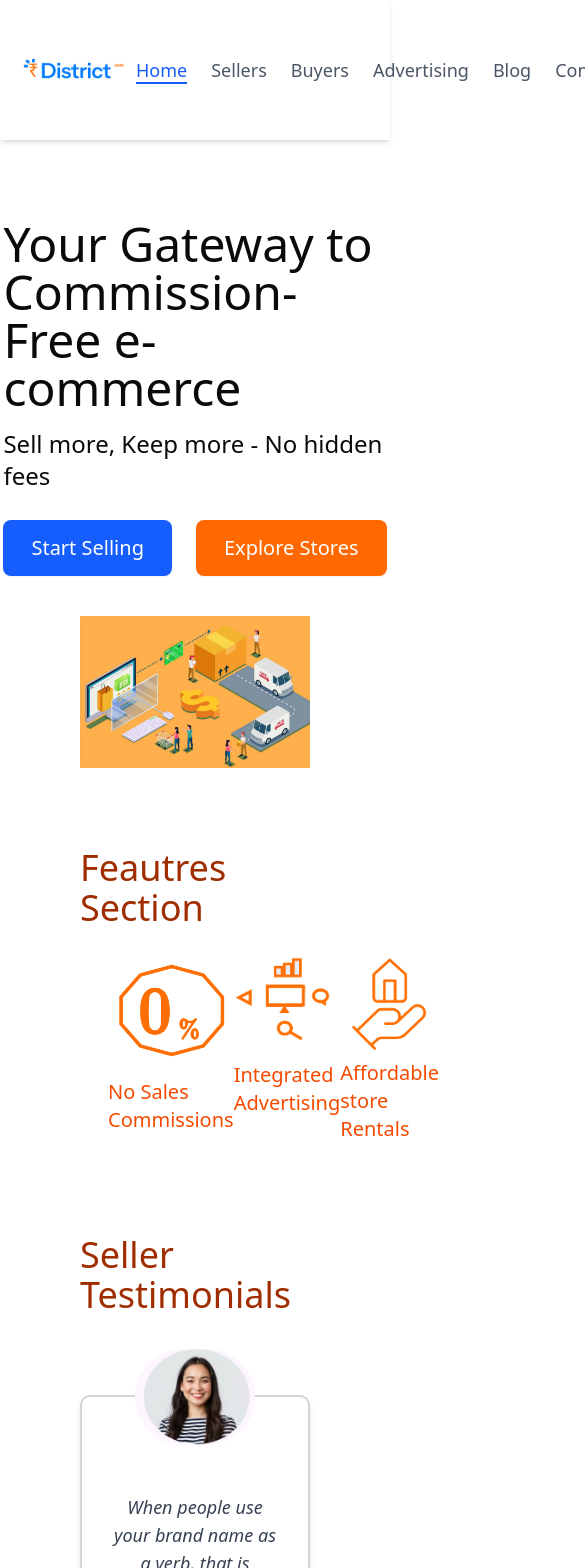
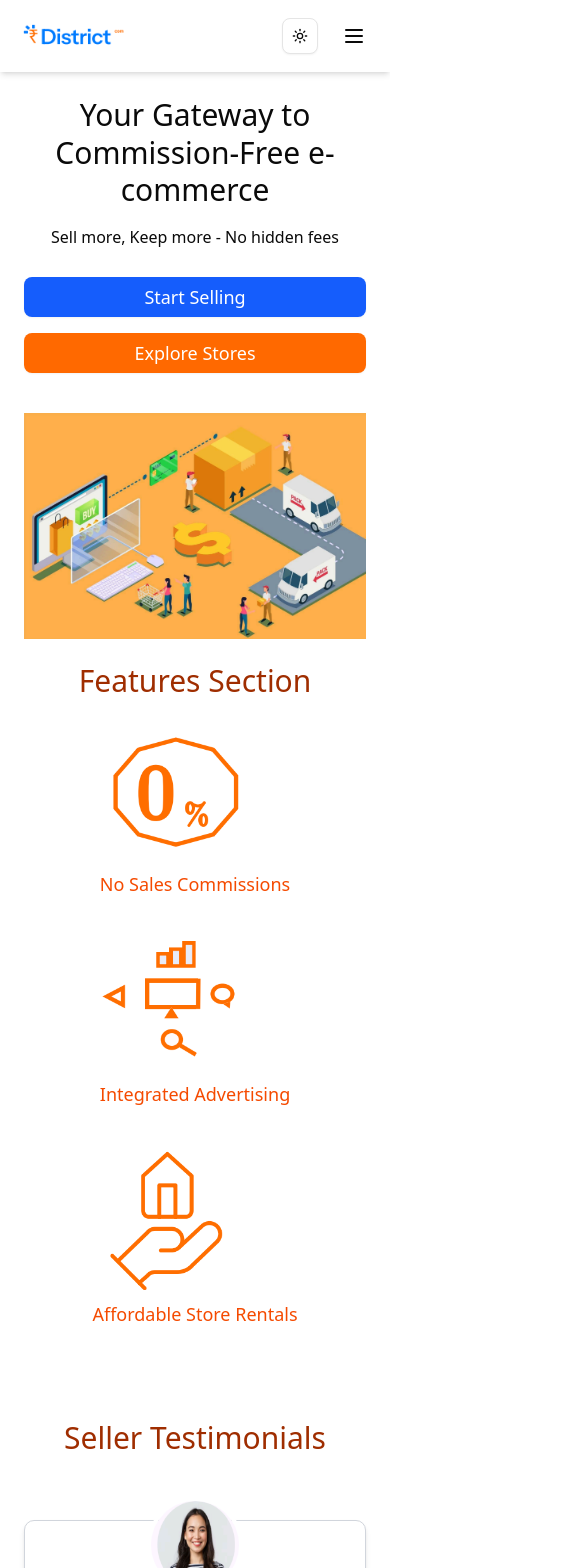
Before and after one commit to KishanthDev/District-Business, a Next.js app: page / in a window 390 px wide. Shown: the top 1568 px of the page, 585 px wide, since content can reach past the window. Built offline with nearby package versions, Linux system fonts and the light colour scheme.

Commit message:
responsive ui

```diff
--- a/src/app/advertising/page.tsx
+++ b/src/app/advertising/page.tsx
@@ -4,10 +4,14 @@ import React from 'react'
 
 export default function Page() {
   return (
-    <div>
-      <Header/>
-      <h1 className='mb-80 p-4.5 flex justify-center text-4xl font-bold'>Advertising</h1>
-      <Footer/>
+    <div className="min-h-screen flex flex-col">
+      <Header />
+
+      <main className="flex-grow flex flex-col items-center justify-center">
+        <h1 className="p-4 flex justify-center text-4xl font-bold">Advertising</h1>
+      </main>
+
+      <Footer />
     </div>
   )
 }
--- a/src/app/blog/page.tsx
+++ b/src/app/blog/page.tsx
@@ -4,10 +4,14 @@ import React from 'react'
 
 export default function Page() {
   return (
-    <div>
-      <Header/>
-      <h1 className='mb-80 p-4.5 flex justify-center text-4xl font-bold'>Blog</h1>
-      <Footer/>
+    <div className="min-h-screen flex flex-col">
+      <Header />
+
+      <main className="flex-grow flex flex-col items-center justify-center">
+        <h1 className="p-4 flex justify-center text-4xl font-bold">Blog</h1>
+      </main>
+
+      <Footer />
     </div>
   )
 }
--- a/src/app/buyers/page.tsx
+++ b/src/app/buyers/page.tsx
@@ -4,10 +4,14 @@ import React from 'react'
 
 export default function Page() {
   return (
-    <div>
-      <Header/>
-      <h1 className='mb-80 p-4.5 flex justify-center text-4xl font-bold'>Buyers</h1>
-      <Footer/>
+    <div className="min-h-screen flex flex-col">
+      <Header />
+
+      <main className="flex-grow flex flex-col items-center justify-center">
+        <h1 className="p-4 flex justify-center text-4xl font-bold">Buyer</h1>
+      </main>
+
+      <Footer />
     </div>
   )
 }
--- a/src/app/page.tsx
+++ b/src/app/page.tsx
@@ -1,4 +1,4 @@
-import { Feautres } from '@/components/Feautres'
+import { Features } from '@/components/Feautres'
 import { Footer } from '@/components/Footer'
 import Header from '@/components/Header'
 import { Hero } from '@/components/Hero'
@@ -10,7 +10,7 @@ const page = () => {
     <div >
       <Header/>
       <Hero/>
-      <Feautres/>
+      <Features/>
       <SellerTestimonials/>
       <Footer/>
     </div>
--- a/src/app/sellers/page.tsx
+++ b/src/app/sellers/page.tsx
@@ -4,10 +4,14 @@ import React from 'react'
 
 export default function Page() {
   return (
-    <div>
-      <Header/>
-      <h1 className='mb-80 p-4.5 flex justify-center text-4xl font-bold'>Sellers</h1>
-      <Footer/>
+    <div className="min-h-screen flex flex-col">
+      <Header />
+
+      <main className="flex-grow flex flex-col items-center justify-center">
+        <h1 className="p-4 flex justify-center text-4xl font-bold">Seller</h1>
+      </main>
+
+      <Footer />
     </div>
   )
 }
--- a/src/components/Feautres.tsx
+++ b/src/components/Feautres.tsx
@@ -1,24 +1,29 @@
-import React from 'react'
-import Image from 'next/image'
+import React from 'react';
+import Image from 'next/image';
 
-export const Feautres = () => {
-    return (
-        <div className='px-20'>
-            <h1 className='text-4xl text-orange-800 font-medium'>Feautres Section</h1>
-            <div className='flex justify-between p-7'>
-                <div>
-                    <Image alt='pic1' width={150} height={150} src="/pic1.png" />
-                    <p className='mt-3.5 text-xl text-orange-600'>No Sales Commissions</p>
-                </div>
-                <div>
-                    <Image alt='pic2' width={150} height={150} src="/pic2.png" />
-                    <p className='mt-3.5 text-xl text-orange-600'>Integrated Advertising</p>
-                </div>
-                <div>
-                    <Image alt='pic3' width={150} height={150} src="/pic3.png" />
-                    <p className='mt-2 text-xl text-orange-600'>Affordable store Rentals</p>
-                </div>
-            </div>
+export const Features = () => {
+  return (
+    <div className="px-6 sm:px-20">
+      <h1 className="text-3xl sm:text-4xl text-orange-800 font-medium text-center">Features Section</h1>
+
+      <div className="flex flex-col sm:flex-row items-center sm:justify-between gap-10 p-7">
+
+        <div className="text-center">
+          <Image alt="pic1" width={150} height={150} src="/pic1.png" />
+          <p className="mt-3.5 text-lg sm:text-xl text-orange-600">No Sales Commissions</p>
         </div>
-    )
-}
+
+        <div className="text-center">
+          <Image alt="pic2" width={150} height={150} src="/pic2.png" />
+          <p className="mt-3.5 text-lg sm:text-xl text-orange-600">Integrated Advertising</p>
+        </div>
+
+        <div className="text-center">
+          <Image alt="pic3" width={150} height={150} src="/pic3.png" />
+          <p className="mt-2 text-lg sm:text-xl text-orange-600">Affordable Store Rentals</p>
+        </div>
+
+      </div>
+    </div>
+  );
+};
--- a/src/components/Header.tsx
+++ b/src/components/Header.tsx
@@ -1,12 +1,15 @@
 "use client";
-import React from "react";
+import React, { useState } from "react";
 import { Button } from "@/components/ui/button";
 import Image from "next/image";
-import { usePathname } from "next/navigation";
+import { usePathname, useRouter } from "next/navigation";
 import { DarkModeToggle } from "./DarkModeToggle";
+import { Menu, X } from "lucide-react"; // Icons for menu toggle
 
 const Header = () => {
     const pathname = usePathname();
+    const router = useRouter();
+    const [isOpen, setIsOpen] = useState(false); // State for mobile menu
 
     const links = [
         { name: "Home", path: "/" },
@@ -18,19 +21,35 @@ const Header = () => {
     ];
 
     return (
-        <header className="flex justify-between items-center p-4 bg-white shadow-md dark:bg-gray-900 dark:text-white">
+        <header className="flex justify-between items-center p-4 bg-white shadow-md dark:bg-gray-900 dark:text-white relative">
+            {/* Logo / Text in Dark Mode */}
+            <div
+                className="cursor-pointer flex items-center"
+                onClick={() => router.push("/")}
+            >
+                {/* Show logo in light mode, text in dark mode */}
+                <Image
+                    className="block dark:hidden"
+                    style={{ mixBlendMode: "darken" }}
+                    height={120}
+                    width={120}
+                    alt="Logo"
+                    src="/logo.png"
+                />
+                <span className="hidden dark:block text-blue-500 text-2xl font-bold">
+                    District
+                </span>
+            </div>
 
-            <Image style={{mixBlendMode:"darken"}} height={120} width={120} alt="Logo"  src="/logo.png" />
-
-
-            <nav className="space-x-6">
+            {/* Desktop Navigation */}
+            <nav className="hidden md:flex space-x-6">
                 {links.map((link) => (
                     <a
                         key={link.path}
                         href={link.path}
                         className={`text-lg font-medium transition-colors duration-300 ${
                             pathname === link.path
-                                ? "text-blue-600 border-b-2 border-blue-600 dark:text-blue-400 dark:border-blue-400" // Dark mode active link
+                                ? "text-blue-600 border-b-2 border-blue-600 dark:text-blue-400 dark:border-blue-400"
                                 : "text-gray-600 dark:text-gray-300 hover:text-blue-600 hover:border-b-2 hover:border-blue-600 dark:hover:text-blue-400 dark:hover:border-blue-400"
                         }`}
                     >
@@ -39,9 +58,44 @@ const Header = () => {
                 ))}
             </nav>
 
+            {/* Mobile & Dark Mode Section */}
+            <div className="flex items-center space-x-4">
+                {/* Dark Mode Toggle (always visible) */}
+                <DarkModeToggle />
 
-            <div className="space-x-2">
-                <DarkModeToggle />
+                {/* Mobile Menu Button */}
+                <button
+                    className="md:hidden p-2 rounded-lg focus:outline-none focus:ring-2 focus:ring-gray-300 dark:focus:ring-gray-600"
+                    onClick={() => setIsOpen(!isOpen)}
+                >
+                    {isOpen ? <X className="w-6 h-6" /> : <Menu className="w-6 h-6" />}
+                </button>
+            </div>
+
+            {/* Mobile Menu Dropdown */}
+            {isOpen && (
+                <div className="absolute top-16 left-0 w-full bg-white dark:bg-gray-900 shadow-md md:hidden">
+                    <nav className="flex flex-col space-y-4 p-4">
+                        {links.map((link) => (
+                            <a
+                                key={link.path}
+                                href={link.path}
+                                className={`text-lg font-medium transition-colors duration-300 ${
+                                    pathname === link.path
+                                        ? "text-blue-600 border-l-4 pl-2 border-blue-600 dark:text-blue-400 dark:border-blue-400"
+                                        : "text-gray-600 dark:text-gray-300 hover:text-blue-600 hover:border-l-4 hover:pl-2 hover:border-blue-600 dark:hover:text-blue-400 dark:hover:border-blue-400"
+                                }`}
+                                onClick={() => setIsOpen(false)}
+                            >
+                                {link.name}
+                            </a>
+                        ))}
+                    </nav>
+                </div>
+            )}
+
+            {/* Buttons (always visible on desktop) */}
+            <div className="hidden md:flex space-x-2">
                 <Button variant="blue" className="dark:bg-blue-500 dark:hover:bg-blue-600">Sign Up</Button>
                 <Button variant="orange" className="dark:bg-gray-800 dark:text-white dark:border-gray-600">Login</Button>
             </div>
--- a/src/components/Hero.tsx
+++ b/src/components/Hero.tsx
@@ -4,32 +4,35 @@ import Image from "next/image";
 
 export const Hero = () => {
   return (
-    <div className="p-20 flex flex-col lg:flex-row items-center justify-between">
+    <div className="p-6 sm:p-10 lg:p-20 flex flex-col lg:flex-row items-center justify-between">
 
-      <div className="lg:w-1/2">
-        <h1 className="text-5xl font-medium">
+      {/* Text Content */}
+      <div className="w-full lg:w-1/2 text-center lg:text-left">
+        <h1 className="text-3xl sm:text-5xl font-medium leading-tight">
           Your Gateway to Commission-Free e-commerce
         </h1>
-        <p className="text-2xl mt-4">Sell more, Keep more - No hidden fees</p>
+        <p className="text-base sm:text-2xl mt-4">
+          Sell more, Keep more - No hidden fees
+        </p>
 
-        <div className="mt-7 flex gap-6">
-          <Button className="p-7 text-xl font-normal" variant="blue">
+        <div className="mt-7 flex flex-col sm:flex-row gap-4 sm:gap-6 justify-center lg:justify-start">
+          <Button className="p-5 sm:p-7 text-lg sm:text-xl font-normal" variant="blue">
             Start Selling
           </Button>
-          <Button className="p-7 text-xl font-normal" variant="orange">
+          <Button className="p-5 sm:p-7 text-lg sm:text-xl font-normal" variant="orange">
             Explore Stores
           </Button>
         </div>
       </div>
 
-
-      <div className="lg:w-1/2 flex justify-center mt-10 lg:mt-0">
+      {/* Image Section */}
+      <div className="w-full lg:w-1/2 flex justify-center mt-10 lg:mt-0">
         <Image
           alt="business"
-          width={900}
-          height={900}
+          width={600}
+          height={600}
           src="/business.png"
-          className="max-w-full h-auto"
+          className="w-full sm:w-3/4 lg:w-auto max-w-[500px] sm:max-w-[700px] h-auto"
         />
       </div>
     </div>
--- a/src/components/SellerTestimonals.tsx
+++ b/src/components/SellerTestimonals.tsx
@@ -21,31 +21,32 @@ export const SellerTestimonials = () => {
   ];
 
   return (
-    <div className="px-20 py-16">
-      <h1 className="text-4xl text-orange-800 font-medium mb-20">Seller Testimonials</h1>
+    <div className="px-6 sm:px-12 lg:px-20 py-16">
+      <h1 className="text-3xl sm:text-4xl text-orange-800 font-medium text-center mb-16">
+        Seller Testimonials
+      </h1>
 
-      <div className="grid grid-cols-1 md:grid-cols-3 gap-8">
+      <div className="flex flex-col lg:grid lg:grid-cols-3 gap-10">
         {testimonials.map((testimonial, index) => (
           <div
             key={index}
-            className="relative bg-white dark:bg-gray-900 shadow-md border-2 border-gray-300 rounded-lg p-8 text-center flex flex-col items-center"
+            className="relative bg-white dark:bg-gray-900 shadow-md border border-gray-300 rounded-lg p-8 text-center flex flex-col items-center"
           >
+            <Image
+              alt={`Testimonial ${index + 1}`}
+              width={120}
+              height={120}
+              src={testimonial.img}
+              className="rounded-full -mt-14 w-24 h-24 border-4 border-white dark:border-gray-900"
+            />
 
-            <div className="flex items-center justify-center">
-              <Image
-                alt={`Testimonial ${index + 1}`}
-                width={150}
-                height={150}
-                src={testimonial.img}
-                className="rounded-full absolute -top-12 w-30 h-24"
-                style={{mixBlendMode:"normal"}}
-              />
-            </div>
-
-
-            <div className="mt-16">
-              <p className="text-gray-700 dark:text-gray-300 text-lg italic">{testimonial.text}</p>
-              <h2 className="text-xl font-semibold dark:text-gray-300 text-gray-900 mt-4">{testimonial.name}</h2>
+            <div className="mt-6">
+              <p className="text-gray-700 dark:text-gray-300 text-base sm:text-lg italic">
+                {testimonial.text}
+              </p>
+              <h2 className="text-lg sm:text-xl font-semibold dark:text-gray-300 text-gray-900 mt-4">
+                {testimonial.name}
+              </h2>
             </div>
           </div>
         ))}
```
Also changed, not shown: src/app/contact/page.tsx (+8 -4 lines), src/components/Footer.tsx (+10 -5 lines).
